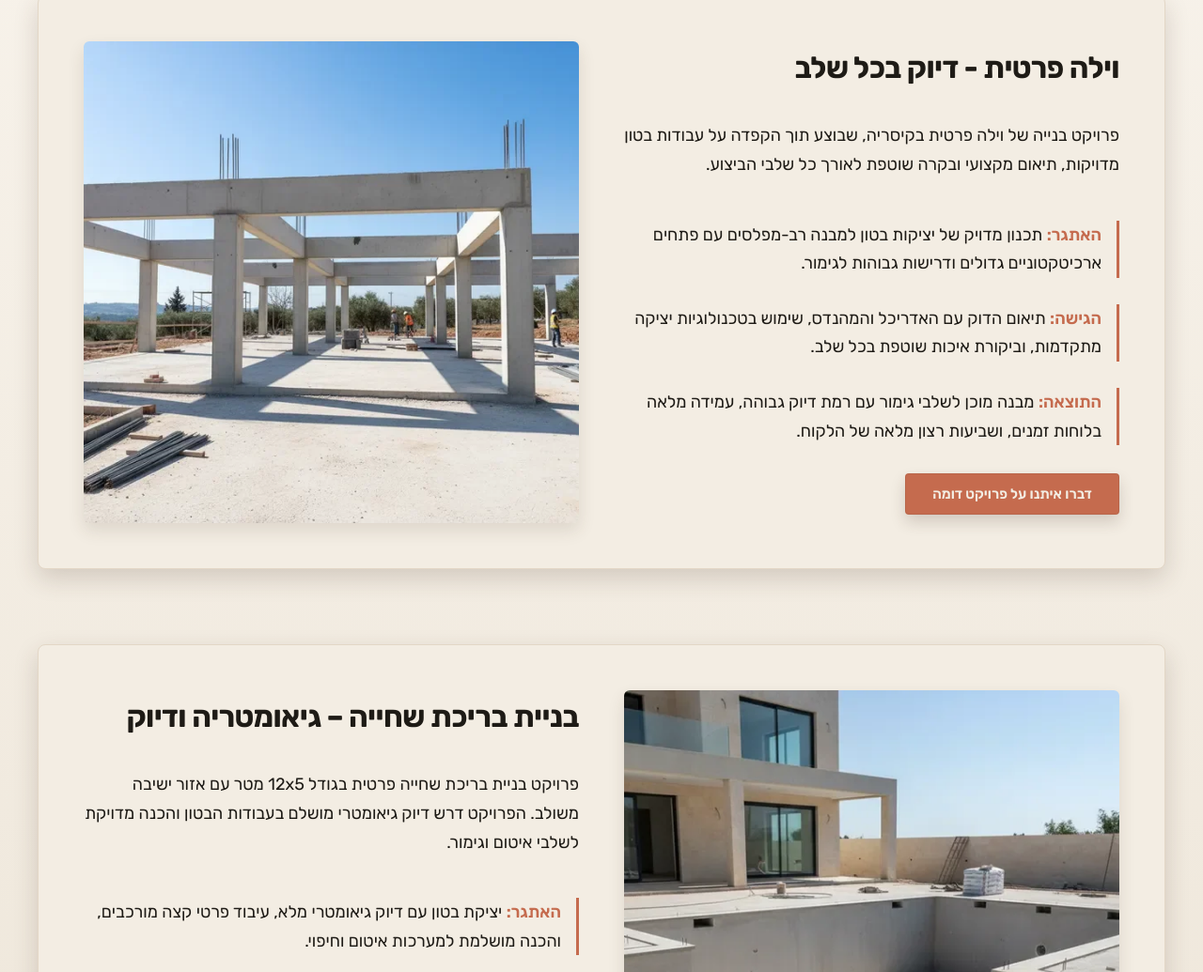
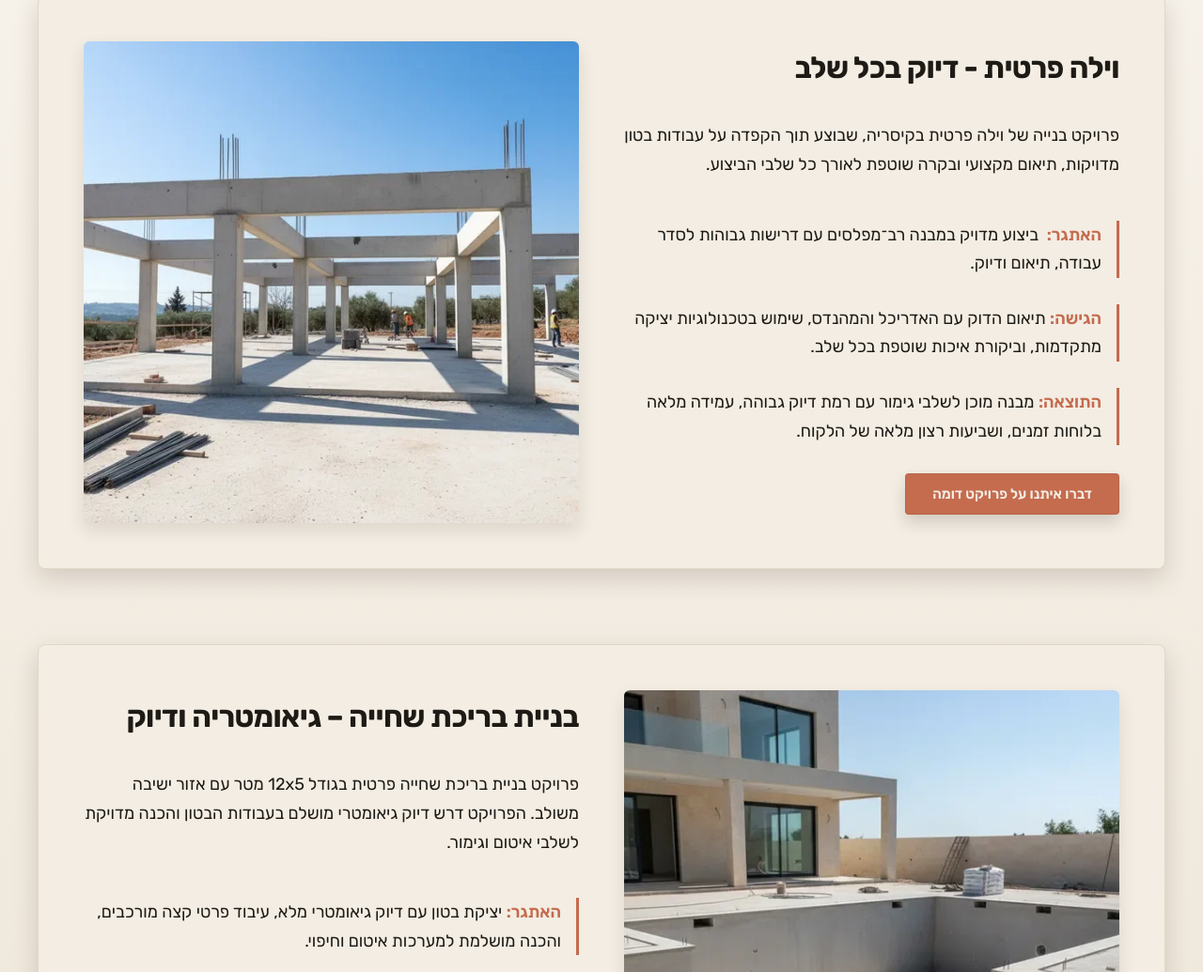
Before and after one commit to slipwoker/zappy-website-afc3127a-53fe-48d5-9116-bbfb5e704371, a plain HTML site: page projects.html in a window 1280 px wide. Shown: the part 2536-3571 px from the top of the page at 94% size. Drawn offline with Linux system fonts and the light colour scheme.

Commit message:
Background sync: Progressive GitHub Sync

```diff
--- a/projects.html
+++ b/projects.html
@@ -881,7 +881,11 @@
         <h2 style="font-weight: 700;" class="zappy-editable">וילה פרטית - דיוק בכל שלב&nbsp;&nbsp;</h2>
         <p style="font-size: 18px;" class="zappy-editable">פרויקט בנייה של וילה פרטית בקיסריה, שבוצע תוך הקפדה על עבודות בטון מדויקות, תיאום מקצועי ובקרה שוטפת לאורך כל שלבי הביצוע.&nbsp;&nbsp;</p>
         <div class="case-highlights">
-          <p style="font-size: 18px;" class="zappy-editable"><strong>האתגר:</strong> תכנון מדויק של יציקות בטון למבנה רב-מפלסים עם פתחים ארכיטקטוניים גדולים ודרישות גבוהות לגימור.</p>
+          <p style="font-size: 18px;" class="zappy-editable"><strong>האתגר:</strong>&nbsp;
+
+ביצוע מדויק במבנה רב־מפלסים עם דרישות גבוהות לסדר עבודה, תיאום ודיוק.
+
+</p>
           <p style="font-size: 18px;" class="zappy-editable"><strong>הגישה:</strong> תיאום הדוק עם האדריכל והמהנדס, שימוש בטכנולוגיות יציקה מתקדמות, וביקורת איכות שוטפת בכל שלב.</p>
           <p style="font-size: 18px;" class="zappy-editable"><strong>התוצאה:</strong> מבנה מוכן לשלבי גימור עם רמת דיוק גבוהה, עמידה מלאה בלוחות זמנים, ושביעות רצון מלאה של הלקוח.</p>
         </div>
```
Also changed, not shown: public/projects.html (+1 -1 lines), 3 other files.
